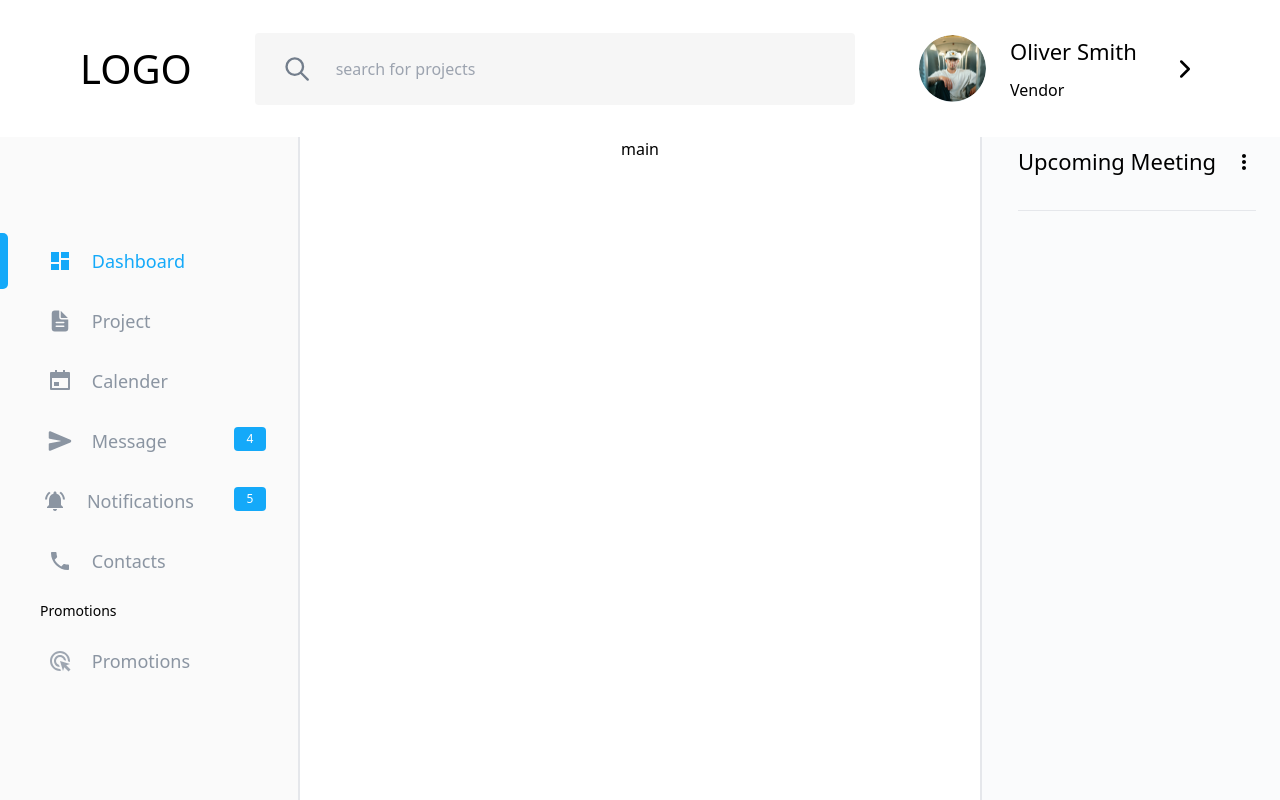
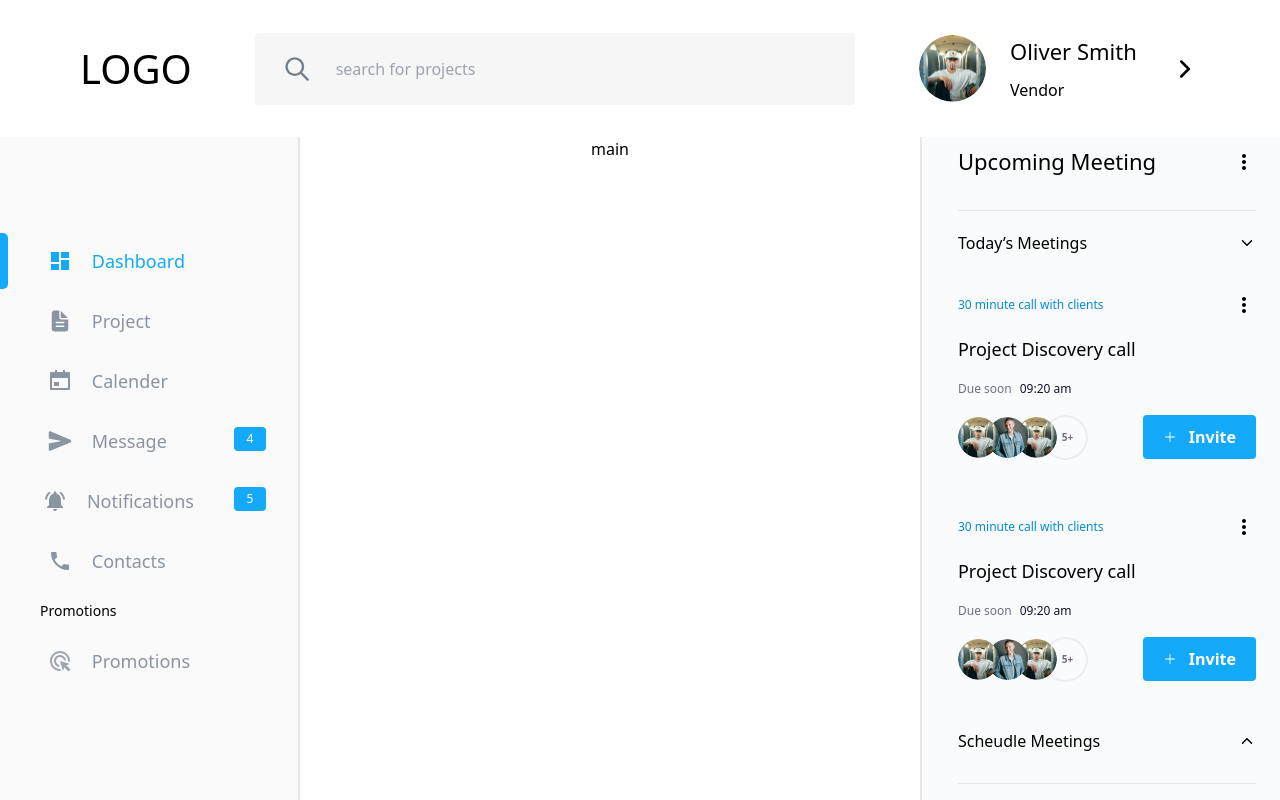
Before and after one commit to whoisseth/rsqure-dashboard, a Next.js app: page / in a window 1280 px wide. Built offline with nearby package versions, Linux system fonts and the light colour scheme.

Commit message:
right sidebar complete

```diff
--- a/components/RightSidebar.js
+++ b/components/RightSidebar.js
@@ -1,17 +1,189 @@
 import { BiDotsVerticalRounded } from 'react-icons/bi'
-
+import { FiChevronDown } from 'react-icons/fi'
+import { BsPlusLg } from 'react-icons/bs'
+import userImg from '../public/images/user-img.png'
+import userImg2 from '../public/images/user-img2.png'
+import userImg3 from '../public/images/user-img3.png'
+import Image from 'next/image'
+import classnames from 'classnames'
+import { useState } from 'react'
 export default function RightSidebar() {
   return (
-    <div className="bg-[rgba(25,59,103,0.02)] h-full w-[300px] 2xl:w-[348px] sticky top-0 border-l-2  overflow-y-scroll  scrollbar-hide pb-9 font-rubik">
+    <div className="bg-[rgba(25,59,103,0.02)] h-full w-[360px] 2xl:w-[430px] sticky top-0 border-l-2  overflow-y-scroll  scrollbar-hide pb-9 font-rubik">
       <div className="pl-9 pr-6 2xl:pr-12">
-        <div className="py-2 flex items-center justify-between mb-6  ">
-          <div className="text-[22px] font-medium whitespace-nowrap">
-            Upcoming Meeting
-          </div>
-          <BiDotsVerticalRounded className="text-2xl cursor-pointer" />
-        </div>
-        <hr />
+        <UpcomingMeeting />
+        <TodaysMeetings />
+        <ScheduleMeetings />
+        <hr className="mb-6" />
+        <RecentActivities />
       </div>
     </div>
   )
 }
+
+function UpcomingMeeting() {
+  return (
+    <>
+      <div className="py-2 flex items-center justify-between mb-6 ">
+        <h2 className="text-[22px] font-medium whitespace-nowrap">
+          Upcoming Meeting
+        </h2>
+        <BiDotsVerticalRounded className="text-2xl cursor-pointer" />
+      </div>
+      <hr className="mb-5   " />
+    </>
+  )
+}
+
+function TodaysMeetings() {
+  const [todayMeeting, SetTodayMeeting] = useState(true)
+  return (
+    <>
+      <div
+        className="flex items-center justify-between mb-[30px] cursor-pointer"
+        onClick={() => SetTodayMeeting(!todayMeeting)}
+      >
+        <p>Today’s Meetings</p>
+        <FiChevronDown
+          className={classnames('text-lg transition-all', {
+            'rotate-180 ': !todayMeeting,
+          })}
+        />
+      </div>
+      {todayMeeting && (
+        <>
+          <Meeting />
+          <Meeting />
+        </>
+      )}
+    </>
+  )
+}
+
+function Meeting() {
+  return (
+    <div className="mb-12">
+      <div className="py-2 flex items-center justify-between mb-[10px] ">
+        <p className="text-xs text-[#028CD5] font-medium whitespace-nowrap">
+          30 minute call with clients
+        </p>
+        <BiDotsVerticalRounded className="text-2xl cursor-pointer" />
+      </div>
+
+      <h3 className="text-lg font-medium mb-[18px]">Project Discovery call</h3>
+      <p className="text-xs flex gap-2 mb-[18px]">
+        <span className="text-[rgba(17,19,42,0.6)]">Due soon</span>
+        <span className="font-medium text-[#11132A]">09:20 am</span>
+      </p>
+      <section className="flex items-center justify-between">
+        <div className="flex">
+          <UserImage src={userImg} className="z-50" />
+          <UserImage src={userImg2} className="-ml-3 z-40" />
+          <UserImage src={userImg} className="-ml-3 z-30" />
+          <UserImage className="-ml-3" />
+        </div>
+        <button className="flex items-center gap-3 bg-[#14A9F9] text-white px-5 py-2.5 2xl:px-6 rounded font-semibold">
+          <BsPlusLg className="text-sm" />
+          <span>Invite</span>
+        </button>
+      </section>
+    </div>
+  )
+}
+
+function UserImage({ src, className }) {
+  return (
+    <div
+      className={classnames(
+        'h-[41px] w-[41px] rounded-full overflow-hidden relative flex items-center justify-center text-[10px]  font-bold text-[rgba(17,19,42,0.6)]',
+        className,
+        { ' ring-2 ring-[#ededed] ': !src },
+      )}
+    >
+      {src && <Image src={src} layout="fill" objectFit="cover" />}
+      <span className="ml-1">5+</span>
+    </div>
+  )
+}
+
+function ScheduleMeetings() {
+  const [schMeet, setSchMeet] = useState(false)
+
+  return (
+    <div>
+      <div
+        className="flex items-center justify-between mb-[30px] cursor-pointer"
+        onClick={() => setSchMeet(!schMeet)}
+      >
+        <p>Scheudle Meetings </p>
+        <FiChevronDown
+          className={classnames('text-lg transition-all', {
+            'rotate-180 ': !schMeet,
+          })}
+        />
+      </div>
+    </div>
+  )
+}
+
+function RecentActivities() {
+  return (
+    <>
+      <div>
+        <div className="py-2 flex items-center justify-between mb-6 ">
+          <h2 className="text-[22px] font-medium whitespace-nowrap">
+            Recent Activity
+          </h2>
+          <BiDotsVerticalRounded className="text-2xl cursor-pointer" />
+        </div>
+      </div>
+      <div className="divide-y-[1px]">
+        <Activity
+          title="Thanks you for booking a meeting with JJ."
+          userName="Kevin Dukkon"
+          userImg={userImg2}
+          dateAndTime="Jun 14, 2021 at 5:31 PM"
+        />
+        <Activity
+          title="You received a message from Ashish "
+          userName="Ashish Sharma "
+          userImg={userImg3}
+          dateAndTime="Jun 14, 2021 at 5:31 PM"
+        />
+        <Activity
+          title="You received a message from Ashish "
+          userName="Ashish Sharma "
+          userImg={userImg3}
+          dateAndTime="Jun 14, 2021 at 5:31 PM"
+        />
+        <Activity
+          title="You received a message from Ashish "
+          userName="Ashish Sharma "
+          userImg={userImg3}
+          dateAndTime="Jun 14, 2021 at 5:31 PM"
+        />
+      </div>
+    </>
+  )
+}
+function Activity({ title, userName, userImg, dateAndTime }) {
+  return (
+    <div className="flex justify-between items-start gap-2 py-5">
+      <div className="flex gap-2 ">
+        <div className="min-h-[9px] min-w-[9px] h-[9px] w-[9px] rounded-full bg-[#14A9F9]" />
+        <div className="-mt-1">
+          <h1 className="mb-5 text-sm font-medium text-[rgba(24,39,58,0.94)]">
+            {title}
+          </h1>
+          <h2 className=" mb-2 text-sm font-medium text-[rgba(24,39,58,0.94)] ">
+            {userName}
+          </h2>
+          <p className="text-sm text-[#75808e]">{dateAndTime}</p>
+        </div>
+      </div>
+      <div className="min-h-14 min-w-14 h-14 w-14 relative rounded-full ">
+        <Image src={userImg} layout="fill" objectFit="contain" />
+      </div>
+    </div>
+  )
+}
```
Also changed, not shown: public/images/user-img2.png (added), public/images/user-img3.png (added).
